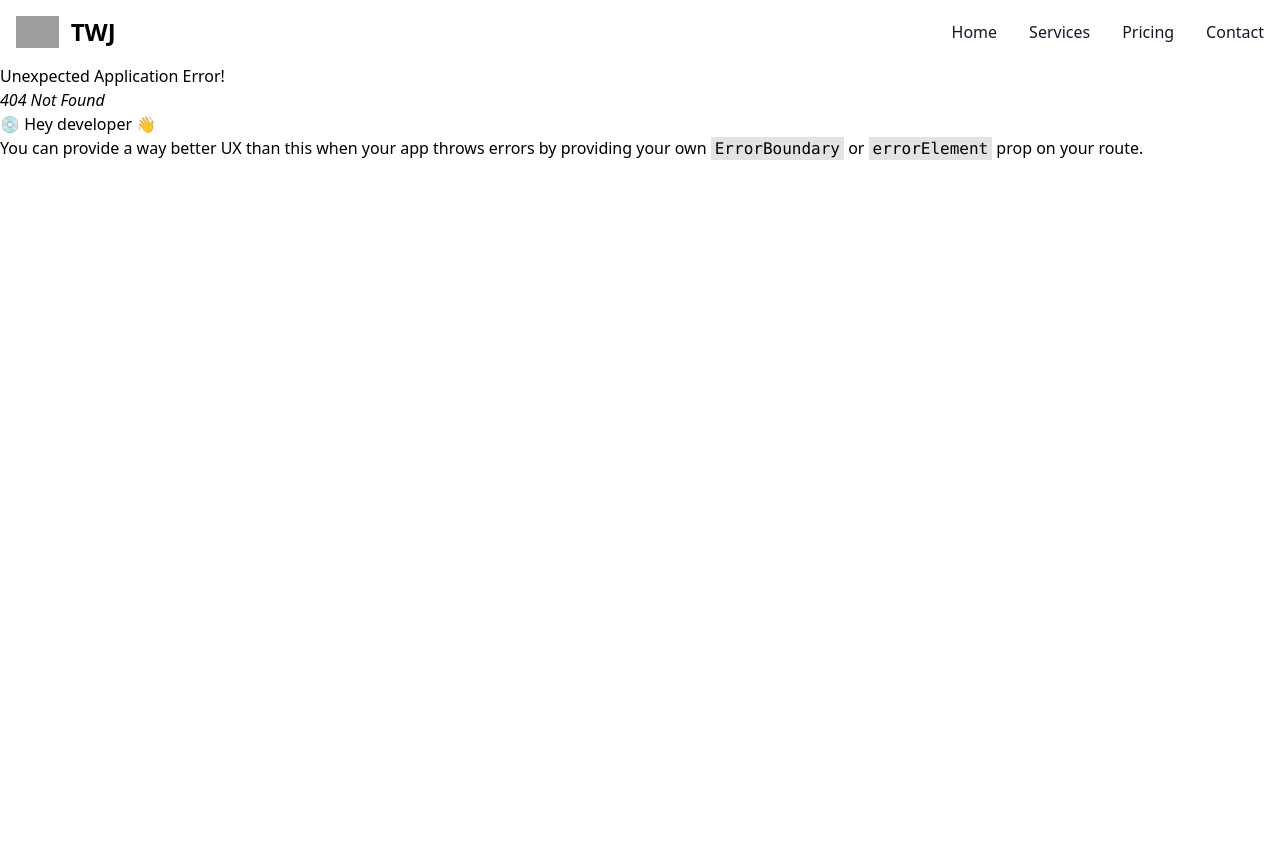
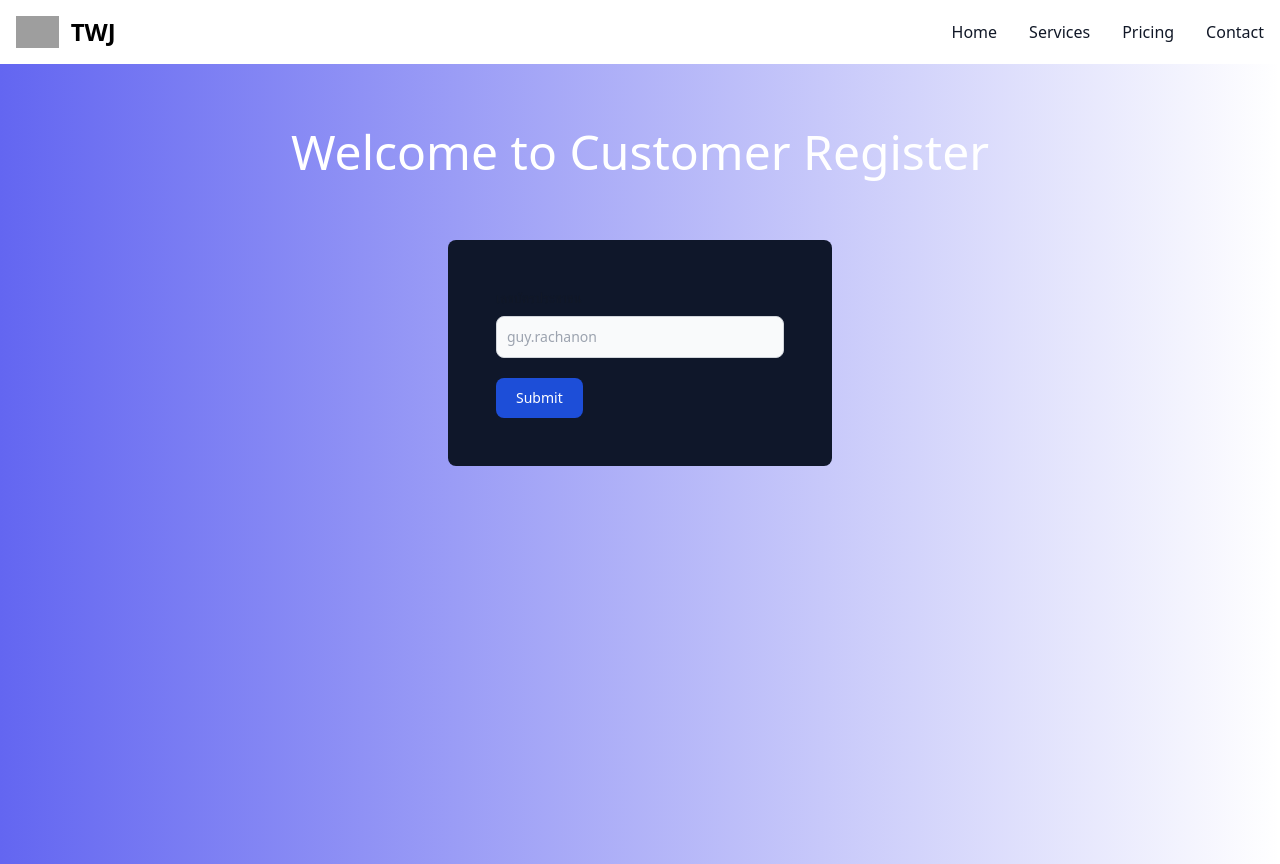
Before and after one commit to Celesca/TWJ-online-banking-system, a React (Vite) app in the folder frontend/: page /register/checkusername in a window 1280 px wide. Before the commit this address had no page. Before the commit the page ends 800 px from the top, so only its background shows below. Built offline with nearby package versions, Linux system fonts and the light colour scheme; grey boxes are pictures that could not be loaded.

Commit message:
add: RegisterId, CustomerNamePage

```diff
--- a/frontend/src/pages/LoginPage/LoginPage.tsx
+++ b/frontend/src/pages/LoginPage/LoginPage.tsx
@@ -45,6 +45,8 @@ const LoginPage = () => {
           }).then(() => {
             window.location.href = "/main"
           })
+        } else {
+          throw new Error("Login Failed")
         }
       })
     } catch (error) {
--- /dev/null
+++ b/frontend/src/pages/RegisterPage/RegisterCustomerNamePage.tsx
@@ -0,0 +1,34 @@
+import React, { useState } from "react"
+
+const RegisterCustomerNamePage = () => {
+
+  const [username, setUsername] = useState<string>("")
+  const [password, setPassword] = useState<string>("")
+  const [repassword, setRepassword] = useState<string>("")
+
+  const handleSubmit = async (e: React.FormEvent<HTMLFormElement>) => {
+    e.preventDefault();
+    try {
+
+    } catch (error) {
+      console.log("error")
+    }
+
+  }
+  return (
+    <div className="bg-gradient-to-r from-indigo-500 homepage_container">
+    <div className="flex w-100vw h-24 mt-16 justify-center text-white text-5xl">Welcome to Customer Register</div>
+      <form className="max-w-sm mx-auto bg-slate-900 rounded-lg mt-4 p-12" onSubmit={handleSubmit}>
+      <div className="mb-5">
+        <label htmlFor="email" className="block mb-2 text-sm font-medium text-gray-900 dark:text-white">เลขบัตรประชาชน</label>
+        <input name="national_card_id"
+        type="text" id="text" value={username} onChange={(e) => setUsername(e.target.value)}
+        className="outline-none bg-gray-50 border border-gray-300 text-gray-900 text-sm rounded-lg focus:ring-blue-500 focus:border-blue-500 block w-full p-2.5 dark:bg-gray-700 dark:border-gray-600 dark:placeholder-gray-400 dark:text-white dark:focus:ring-blue-500 dark:focus:border-blue-500" placeholder="guy.rachanon" required />
+      </div>
+      <button type="submit" className="text-white bg-blue-700 hover:bg-blue-800 focus:ring-4 focus:outline-none focus:ring-blue-300 font-medium rounded-lg text-sm w-full sm:w-auto px-5 py-2.5 text-center dark:bg-blue-600 dark:hover:bg-blue-700 dark:focus:ring-blue-800">Submit</button>
+      </form>
+  </div>
+  )
+}
+
+export default RegisterCustomerNamePage
--- /dev/null
+++ b/frontend/src/pages/RegisterPage/RegisterIdPage.tsx
@@ -0,0 +1,33 @@
+import axios from "axios";
+import { useState } from "react";
+
+const RegisterIdPage = () => {
+
+  const [nationId, setNationId] = useState<string>("")
+  const handleSubmit = async (e: React.FormEvent<HTMLFormElement>) => {
+    e.preventDefault();
+    const result = await axios.post("http://localhost:3000/api/persons/checkid" , {national_card_id: nationId})
+    if (result.status === 200) {
+      window.location.href = "/register/checkusername"
+    } else {
+      console.log("error")
+    }
+  }
+
+  return (
+  <div className="bg-gradient-to-r from-indigo-500 homepage_container">
+    <div className="flex w-100vw h-24 mt-16 justify-center text-white text-5xl">Welcome to Customer Register</div>
+      <form className="max-w-sm mx-auto bg-slate-900 rounded-lg mt-4 p-12" onSubmit={handleSubmit}>
+      <div className="mb-5">
+        <label htmlFor="email" className="block mb-2 text-sm font-medium text-gray-900 dark:text-white">เลขบัตรประชาชน</label>
+        <input name="national_card_id"
+        type="text" id="text" value={nationId} onChange={(e) => setNationId(e.target.value)}
+        className="outline-none bg-gray-50 border border-gray-300 text-gray-900 text-sm rounded-lg focus:ring-blue-500 focus:border-blue-500 block w-full p-2.5 dark:bg-gray-700 dark:border-gray-600 dark:placeholder-gray-400 dark:text-white dark:focus:ring-blue-500 dark:focus:border-blue-500" placeholder="guy.rachanon" required />
+      </div>
+      <button type="submit" className="text-white bg-blue-700 hover:bg-blue-800 focus:ring-4 focus:outline-none focus:ring-blue-300 font-medium rounded-lg text-sm w-full sm:w-auto px-5 py-2.5 text-center dark:bg-blue-600 dark:hover:bg-blue-700 dark:focus:ring-blue-800">Submit</button>
+      </form>
+  </div>
+  )
+}
+
+export default RegisterIdPage;
--- a/frontend/src/pages/RegisterPage/RegisterPage.tsx
+++ /dev/null
@@ -1,9 +0,0 @@
-import React from 'react'
-
-const RegisterPage = () => {
-  return (
-    <div>RegisterPage</div>
-  )
-}
-
-export default RegisterPage
```
Also changed, not shown: frontend/src/Routes/Routes.tsx (+6 -2 lines).
